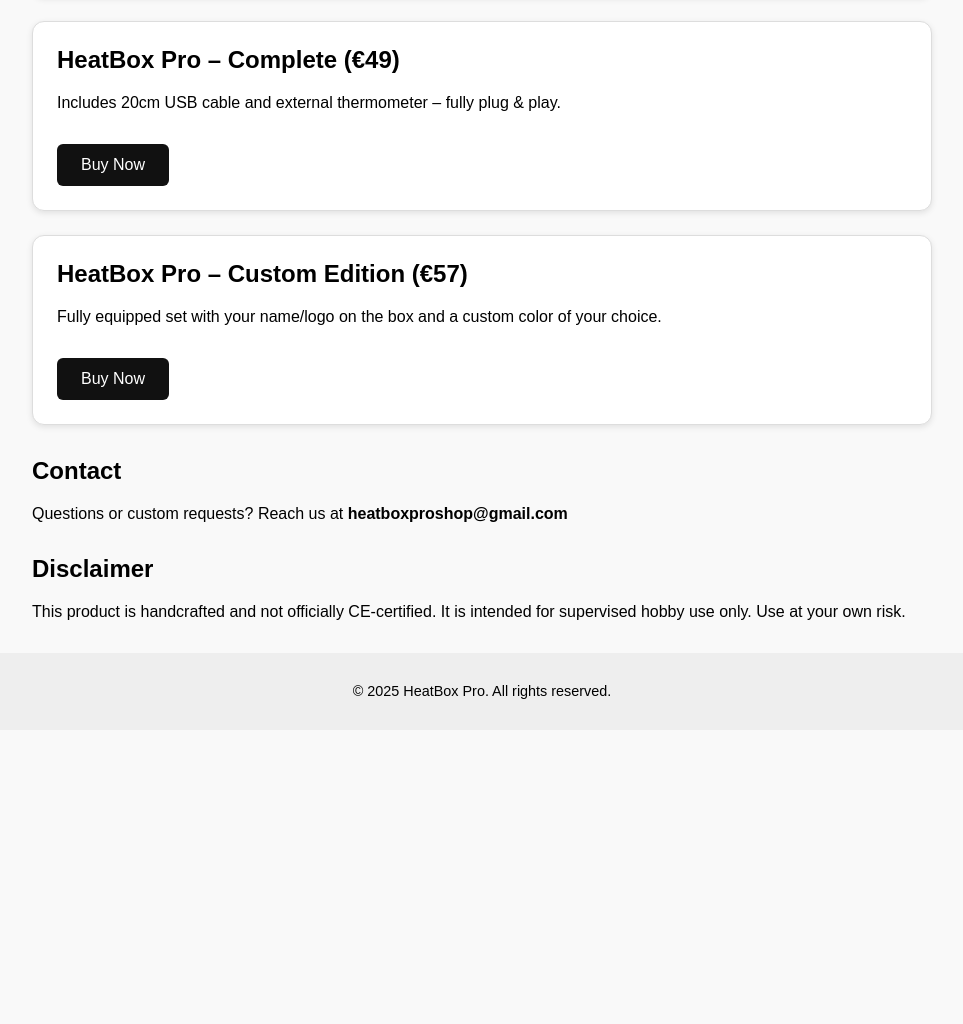
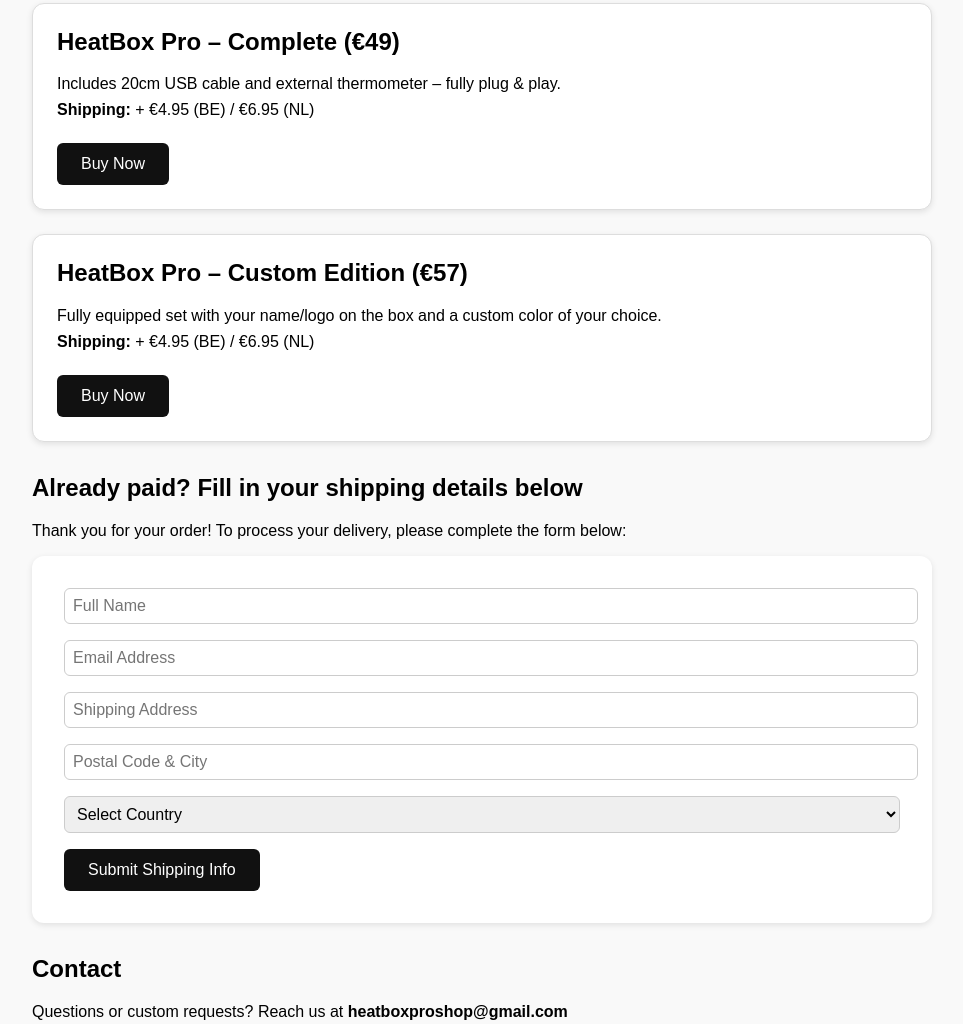
Before and after one commit to HeatBoxproshop/HeatBox, a plain HTML site: page index.html in a window 1280 px wide. Shown: the part 793-1817 px from the top of the page, without its empty margins (158-1121 px from the left). Before the commit the page ends 1523 px from the top, so only its background shows below. Drawn offline with Linux system fonts and the light colour scheme.

Commit message:
Update index.html

```diff
--- a/index.html
+++ b/index.html
@@ -24,15 +24,7 @@
       padding: 2rem 1rem;
       background-color: #fff;
     }
-    .intro h1 {
-      font-size: 2.5rem;
-      margin-bottom: 0.5rem;
-    }
-    .intro p {
-      font-size: 1.2rem;
-      color: #333;
-    }
-    .features, .variants, .contact, .disclaimer {
+    .features, .variants, .contact, .disclaimer, .form-section {
       max-width: 900px;
       margin: 2rem auto;
       padding: 0 1rem;
@@ -52,6 +44,9 @@
     .variant h2 {
       margin-top: 0;
     }
+    .variant p {
+      margin: 0.5rem 0;
+    }
     .variant a button {
       margin-top: 1rem;
       padding: 0.75rem 1.5rem;
@@ -61,6 +56,30 @@
       border: none;
       border-radius: 6px;
       cursor: pointer;
+    }
+    form {
+      background: #fff;
+      padding: 2rem;
+      border-radius: 12px;
+      box-shadow: 0 2px 6px rgba(0, 0, 0, 0.1);
+    }
+    form input, form select {
+      display: block;
+      width: 100%;
+      margin-bottom: 1rem;
+      padding: 0.5rem;
+      font-size: 1rem;
+      border: 1px solid #ccc;
+      border-radius: 6px;
+    }
+    form button {
+      background-color: #111;
+      color: #fff;
+      padding: 0.75rem 1.5rem;
+      border: none;
+      border-radius: 6px;
+      cursor: pointer;
+      font-size: 1rem;
     }
     footer {
       background-color: #eee;
@@ -97,18 +116,38 @@
     <div class="variant">
       <h2>HeatBox Pro – Basic (€45)</h2>
       <p>Includes the heated box only. No USB cable, no external thermometer.</p>
+      <p><strong>Shipping:</strong> + €4.95 (BE) / €6.95 (NL)</p>
       <a href="https://www.paypal.com/ncp/payment/LH8PV2CPWZ54L" target="_blank"><button>Buy Now</button></a>
     </div>
     <div class="variant">
       <h2>HeatBox Pro – Complete (€49)</h2>
       <p>Includes 20cm USB cable and external thermometer – fully plug & play.</p>
+      <p><strong>Shipping:</strong> + €4.95 (BE) / €6.95 (NL)</p>
       <a href="https://www.paypal.com/ncp/payment/SXJKG27A6TA22" target="_blank"><button>Buy Now</button></a>
     </div>
     <div class="variant">
       <h2>HeatBox Pro – Custom Edition (€57)</h2>
       <p>Fully equipped set with your name/logo on the box and a custom color of your choice.</p>
+      <p><strong>Shipping:</strong> + €4.95 (BE) / €6.95 (NL)</p>
       <a href="https://www.paypal.com/ncp/payment/LP4WJSEEHESA4" target="_blank"><button>Buy Now</button></a>
     </div>
+  </section>
+
+  <section class="form-section">
+    <h2>Already paid? Fill in your shipping details below</h2>
+    <p>Thank you for your order! To process your delivery, please complete the form below:</p>
+    <form action="https://formspree.io/f/mkgbwylj" method="POST">
+      <input type="text" name="name" placeholder="Full Name" required />
+      <input type="email" name="email" placeholder="Email Address" required />
+      <input type="text" name="address" placeholder="Shipping Address" required />
+      <input type="text" name="zip" placeholder="Postal Code & City" required />
+      <select name="country" required>
+        <option value="">Select Country</option>
+        <option value="Belgium">Belgium</option>
+        <option value="Netherlands">Netherlands</option>
+      </select>
+      <button type="submit">Submit Shipping Info</button>
+    </form>
   </section>
 
   <section class="contact">
```
